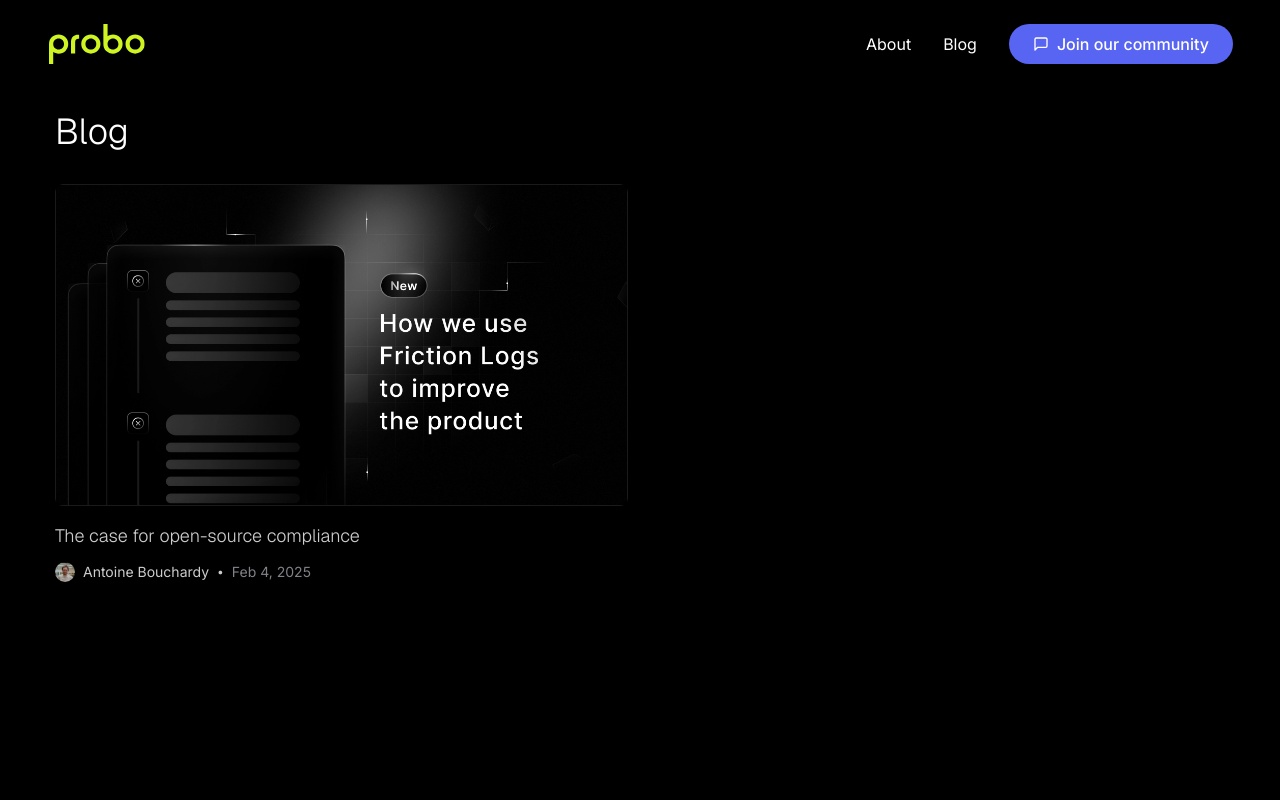
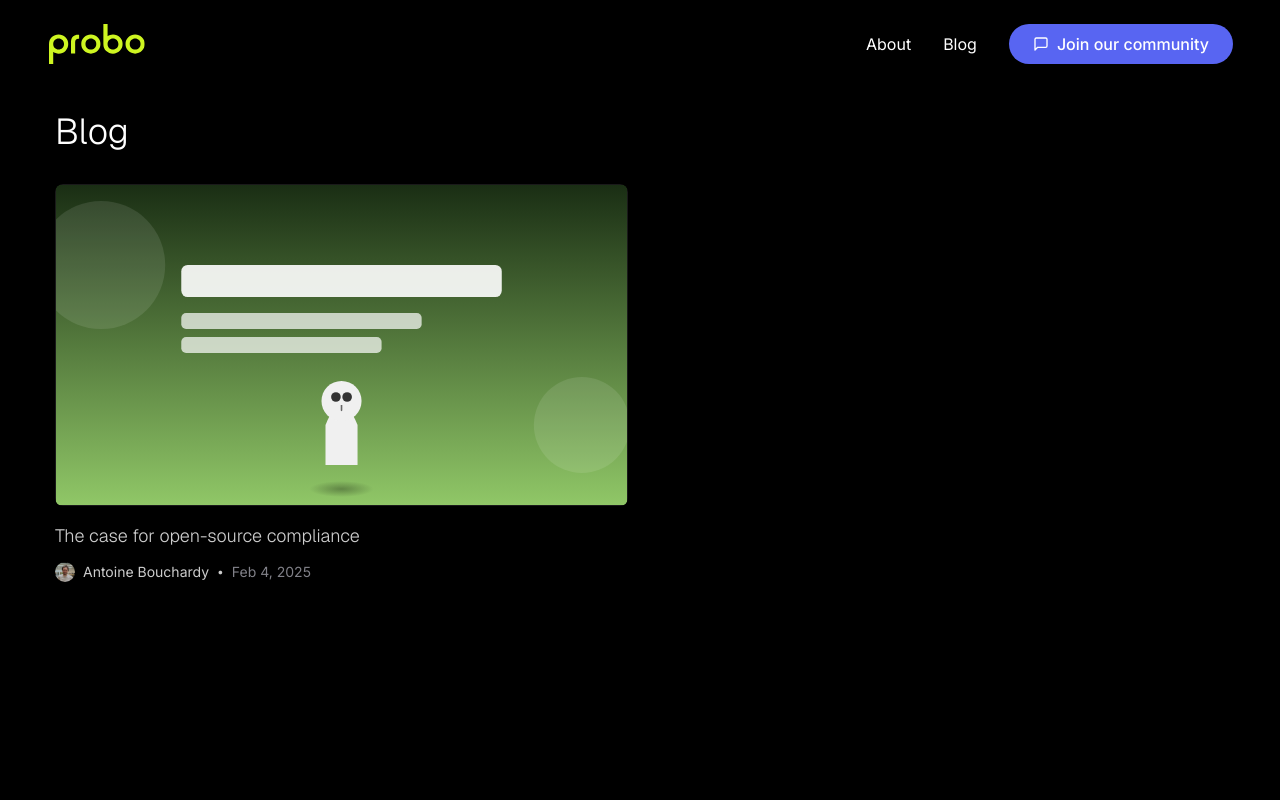
Before and after one commit to getprobo/getprobo.com, a Next.js app: page /blog in a window 1280 px wide. Shown: the top 800 px of the page. Built offline with nearby package versions, Linux system fonts and the light colour scheme.

Commit message:
Update placeholder
Signed-off-by: gearnode <bryan@frimin.fr>

```diff
--- a/content/blog/2025-02-04-the-case-for-open-source-compliance.mdx
+++ b/content/blog/2025-02-04-the-case-for-open-source-compliance.mdx
@@ -2,7 +2,6 @@
 title: "The case for open-source compliance"
 date: 2025-02-04
 excerpt: "Why traditional compliance tools fail and how open-source can fix the industry's pricing and flexibility issues."
-coverImage: "/blog/2025-02-04-the-case-for-open-source-compliance.webp"
 author:
   name: "Antoine Bouchardy"
   role: "Co-founder & CEO"
--- a/lib/blog.ts
+++ b/lib/blog.ts
@@ -36,7 +36,7 @@ export function getAllPosts(): BlogPost[] {
         date: data.date,
         excerpt: data.excerpt,
         author: data.author,
-        coverImage: data.coverImage || "/blog/placeholder.jpg",
+        coverImage: data.coverImage || "/blog/placeholder.svg",
         content,
       }
     })
@@ -56,7 +56,7 @@ export function getPostBySlug(slug: string) {
       date: data.date,
       author: data.author,
       excerpt: data.excerpt,
-      coverImage: data.coverImage || "/blog/placeholder.jpg",
+      coverImage: data.coverImage || "/blog/placeholder.svg",
       content,
     }
   } catch {
```
Also changed, not shown: public/blog/placeholder.svg (added).
